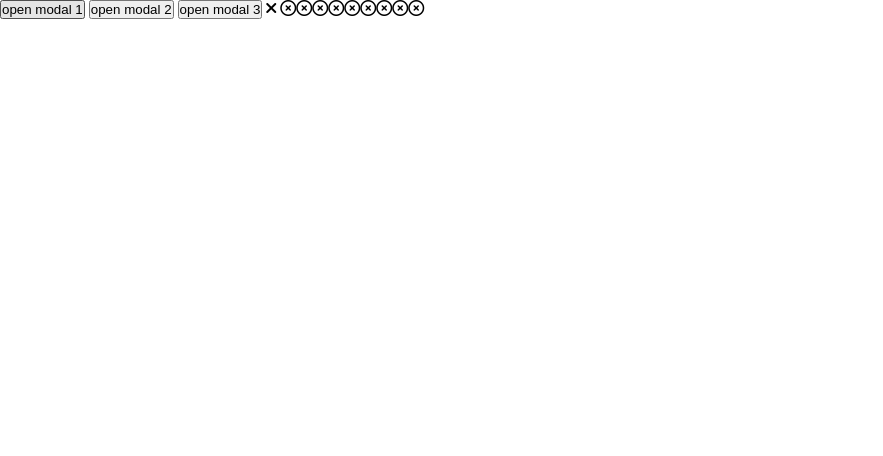
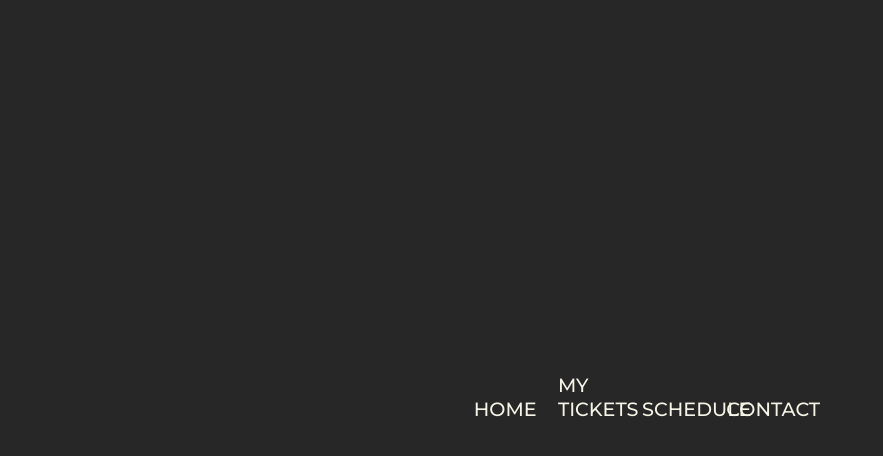
Before and after one commit to anstu12/movie, a PHP site: page /test.php in a window 1280 px wide. Shown: the top 456 px of the page, without its empty margins (0-883 px from the left). Run offline with PHP 8.4, Linux system fonts and the light colour scheme; data that the repository does not hold is empty.

Commit message:
php test

```diff
--- a/test.php
+++ b/test.php
@@ -1,120 +1,128 @@
+<?php
+$con = mysqli_connect("localhost", "root", "", "project_movie");
+
+if (mysqli_connect_errno()) {
+    echo "Failed to connect to MySQL: " . mysqli_connect_error();
+    exit();
+}
+
+$movieId = 26;
+
+$sql = "SELECT * FROM `movielist` WHERE `movieId`=$movieId";
+
+if ($result = mysqli_query($con, $sql)) {
+    // Fetch one and one row
+    while ($row = mysqli_fetch_row($result)) {
+        $link = $row[8];
+    }
+    mysqli_free_result($result);
+}
+
+?>
+
 <!DOCTYPE html>
 <html>
 
 <head>
-    <title>Modal</title>
-    <link rel="stylesheet" href="https://cdnjs.cloudflare.com/ajax/libs/font-awesome/6.0.0-beta2/css/all.min.css">
+
     <style type="text/css">
+        @import url("https://fonts.googleapis.com/css2?family=Montserrat:wght@400;500;600;700&display=swap");
+
         * {
             margin: 0;
             padding: 0;
+            -webkit-box-sizing: border-box;
+            box-sizing: border-box;
         }
 
-        .modal {
-            position: fixed;
-            top: 0;
-            bottom: 0;
-            left: 0;
-            right: 0;
-            background-color: rgba(0, 0, 0, 0.5);
-            z-index: 2;
-            display: none;
+        body {
+            background: #272727;
+            font-family: "Montserrat", sans-serif;
         }
 
-        .modal-content {
-            background: #fff;
-            margin-top: 100px;
-            width: 50%;
-            margin-left: auto;
-            margin-right: auto;
-            padding: 8px 24px;
-            border-radius: 4px;
-            z-index: 4;
+        .navMenu {
+            position: absolute;
+            top: 50%;
+            left: 50%;
+            -webkit-transform: translate(-50%, -50%);
+            transform: translate(-50%, -50%);
         }
 
-        .modal-header {
+        .navMenu a {
+            color: #f6f4e6;
+            text-decoration: none;
+            font-size: 1.2em;
+            text-transform: uppercase;
             font-weight: 500;
-            padding: 10px 0;
-            font-size: 24px;
+            display: inline-block;
+            width: 80px;
+            -webkit-transition: all 0.2s ease-in-out;
+            transition: all 0.2s ease-in-out;
         }
 
-        .modal-header .modal-close {
-            float: right;
-            font-size: 20px;
+        .navMenu a:hover {
+            color: #fddb3a;
         }
 
-        .modal-body {
-            color: #7b7b7b;
-            padding: 15px 0;
+        .navMenu .dot {
+            width: 6px;
+            height: 6px;
+            background: #fddb3a;
+            border-radius: 50%;
+            opacity: 0;
+            -webkit-transform: translateX(30px);
+            transform: translateX(30px);
+            -webkit-transition: all 0.2s ease-in-out;
+            transition: all 0.2s ease-in-out;
+        }
+
+        .navMenu a:nth-child(1):hover~.dot {
+            -webkit-transform: translateX(30px);
+            transform: translateX(30px);
+            -webkit-transition: all 0.2s ease-in-out;
+            transition: all 0.2s ease-in-out;
+            opacity: 1;
+        }
+
+        .navMenu a:nth-child(2):hover~.dot {
+            -webkit-transform: translateX(110px);
+            transform: translateX(110px);
+            -webkit-transition: all 0.2s ease-in-out;
+            transition: all 0.2s ease-in-out;
+            opacity: 1;
+        }
+
+        .navMenu a:nth-child(3):hover~.dot {
+            -webkit-transform: translateX(200px);
+            transform: translateX(200px);
+            -webkit-transition: all 0.2s ease-in-out;
+            transition: all 0.2s ease-in-out;
+            opacity: 1;
+        }
+
+        .navMenu a:nth-child(4):hover~.dot {
+            -webkit-transform: translateX(285px);
+            transform: translateX(285px);
+            -webkit-transition: all 0.2s ease-in-out;
+            transition: all 0.2s ease-in-out;
+            opacity: 1;
         }
     </style>
+
 </head>
 
 <body>
-    <!-- <iframe width="560" height="315" src="https://www.youtube.com/embed/u9Mv98Gr5pY title=" YouTube video player" frameborder="0" allow="accelerometer; autoplay; clipboard-write; encrypted-media; gyroscope; picture-in-picture" allowfullscreen></iframe>
-    <iframe width="560" height="315" src="https://www.youtube.com/embed/-FmWuCgJmxo" title="YouTube video player" frameborder="0" allow="accelerometer; autoplay; clipboard-write; encrypted-media; gyroscope; picture-in-picture" allowfullscreen></iframe> -->
-    <button class="slideshow-item-button" data-modal="modal1">open modal 1</button>
-    <button class="slideshow-item-button" data-modal="modal2">open modal 2</button>
-    <button class="slideshow-item-button" data-modal="modal3">open modal 3</button>
-    <div class="modal" id="modal1">
-        <div class="modal-content">
-            <div class="modal-header">
-                Heading
-                <button class="modal-close" data-dismiss="modal1">close</button>
-            </div>
-            <div class="modal-body">
-                <iframe width="560" height="315" src="https://www.youtube.com/embed/-FmWuCgJmxo" title="YouTube video player" frameborder="0" allow="accelerometer; autoplay; clipboard-write; encrypted-media; gyroscope; picture-in-picture" allowfullscreen></iframe>
-            </div>
-        </div>
-    </div>
-    <div class="modal" id="modal2">
-        <div class="modal-content">
-            <div class="modal-header">
-                Heading
-                <button class="modal-close" data-dismiss="modal2">close</button>
-            </div>
-            <div class="modal-body">
-                <iframe width="560" height="315" src="https://www.youtube.com/embed/ND7VFJW9oco" title="YouTube video player" frameborder="0" allow="accelerometer; autoplay; clipboard-write; encrypted-media; gyroscope; picture-in-picture" allowfullscreen></iframe>
-            </div>
-        </div>
-    </div>
-    <div class="modal" id="modal3">
-        <div class="modal-content">
-            <div class="modal-header">
-                Heading
-                <button class="modal-close" data-dismiss="modal">close</button>
-            </div>
-            <div class="modal-body">
-                <iframe width="560" height="315" src="https://www.youtube.com/embed/nxIOd1yDyVg" title="YouTube video player" frameborder="0" allow="accelerometer; autoplay; clipboard-write; encrypted-media; gyroscope; picture-in-picture" allowfullscreen></iframe>
-            </div>
-        </div>
-    </div>
-    <i class="fas fa-times" style="color:black"></i>
-    <i class="far fa-times-circle"></i><i class="far fa-times-circle"></i><i class="far fa-times-circle"></i><i class="far fa-times-circle"></i><i class="far fa-times-circle"></i><i class="far fa-times-circle"></i><i class="far fa-times-circle"></i><i class="far fa-times-circle"></i><i class="far fa-times-circle"></i>
-    <script type="text/javascript">
-        var modalBtns = document.querySelectorAll(".slideshow-item-button");
 
-        modalBtns.forEach(function(btn) {
-            btn.onclick = function() {
-                var modal = btn.getAttribute("data-modal");
-                document.getElementById(modal).style.display = 'block';
-            };
-        });
+    <!-- <iframe width="560" height="315" src="https://www.youtube.com/embed/<?php echo "$link" ?>" title="YouTube video player" frameborder="0" allow="accelerometer; autoplay; clipboard-write; encrypted-media; gyroscope; picture-in-picture" allowfullscreen></iframe> -->
 
-        var closeBtns = document.querySelectorAll(".modal-close");
+    <nav class="navMenu">
+        <a href="#">Home</a>
+        <a href="#">My Tickets</a>
+        <a href="#">Schedule</a>
+        <a href="#">Contact</a>
+        <div class="dot"></div>
+    </nav>
 
-        closeBtns.forEach(function(btn) {
-            btn.onclick = function() {
-                var modal = (btn.closest(".modal").style.display = "none");
-            }
-        });
-
-        window.onclick = function(e) {
-            if (e.target.classList.contains('modal')) {
-                e.target.style.display = 'none';
-            }
-        };
-    </script>
 </body>
 
 </html>
```
Also changed, not shown: css/style.css (+33 -3 lines), index.php (+13 -18 lines).
